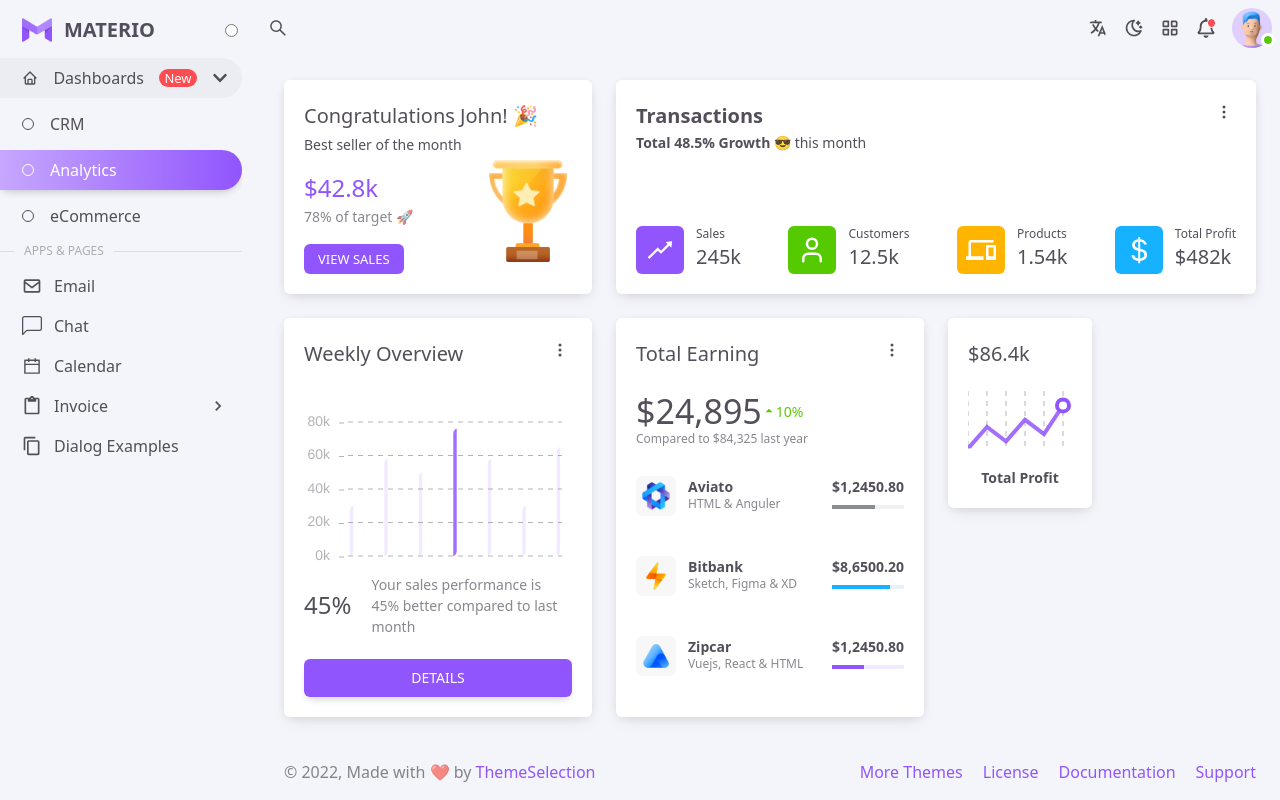
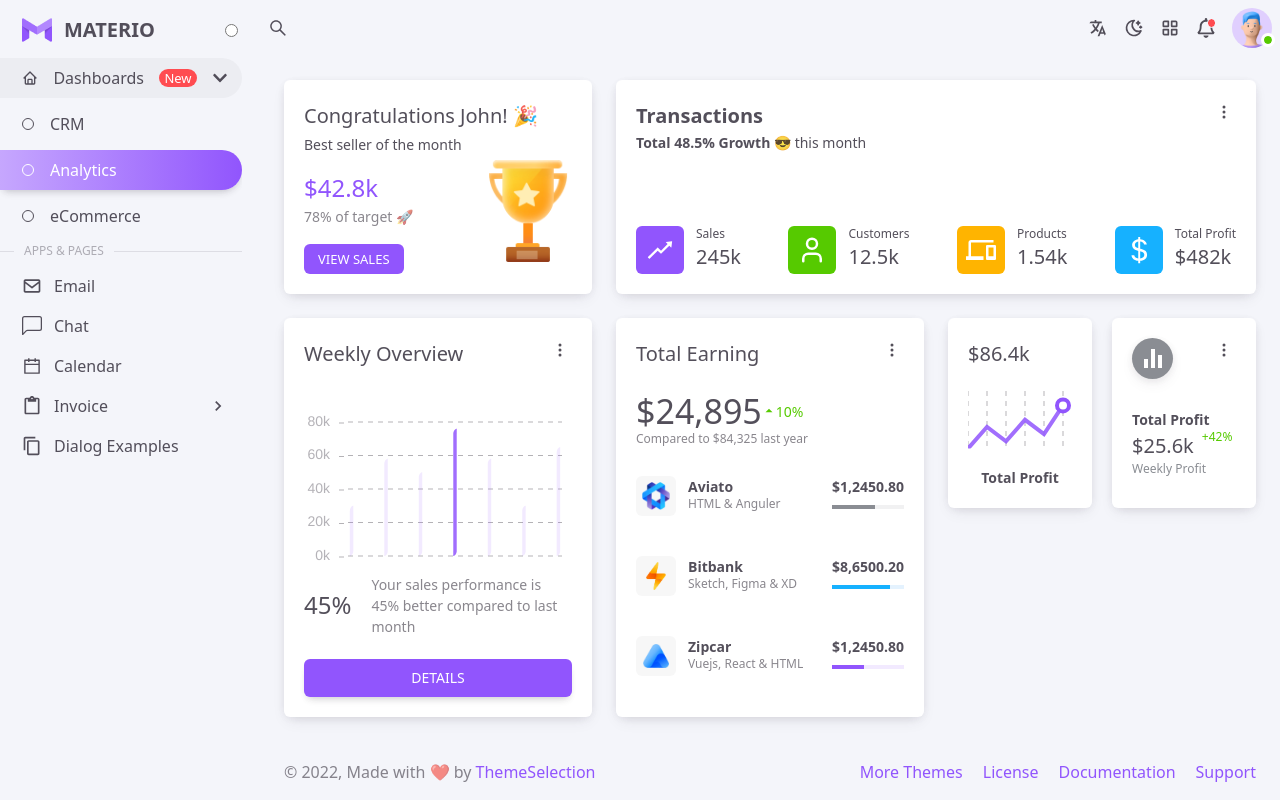
Before and after one commit to Ali503-7/Admin-Dashboard, a React (Vite) app: page / in a window 1280 px wide. Built offline with nearby package versions, Linux system fonts and the light colour scheme.

Commit message:
Group4 Box_2 is all done

```diff
--- a/src/pages/Analytics/Secendary/Group4/Primary/Group4.jsx
+++ b/src/pages/Analytics/Secendary/Group4/Primary/Group4.jsx
@@ -1,5 +1,6 @@
 import React from 'react'
 import Box_1 from '../Secandary/Box_1'
+import Box_2 from '../Secandary/Box_2'
 
 const Group4 = () => {
   return (
@@ -7,6 +8,8 @@ const Group4 = () => {
 
       <Box_1 />
 
+      <Box_2 />
+
     </div>
   )
 }
--- /dev/null
+++ b/src/pages/Analytics/Secendary/Group4/Secandary/Box_2.jsx
@@ -0,0 +1,31 @@
+import React from "react";
+import Dots from "../../../../../components/Geniral/Dots";
+import { RiBarChartFill } from "react-icons/ri";
+
+const Box_2 = () => {
+  return (
+    <div className="Box col-span-1 row-span-1 flex justify-between flex-col gap-4">
+      <Dots />
+      <div
+        className="flex justify-center items-center w-[41px] h-[41px] bg-Light-Main-Secondary dark:bg-Dark-Main-Secondary rounded-full shadow-Light_6 dark:shadow-Dark_6
+      "
+      >
+        <RiBarChartFill className="text-white text-2xl" />
+      </div>
+      <div className="py-3">
+        <p className="Body2 !font-semibold">Total Profit</p>
+        <div className="flex flex-row gap-2">
+          <span className="H6">$25.6k</span>
+          <span className="Caption text-Light-Main-Success dark:text-Dark-Main-Success">
+            +42%
+          </span>
+        </div>
+        <p className="Caption text-Light-Main-Secondary dark:text-Dark-Main-Secondary">
+          Weekly Profit
+        </p>
+      </div>
+    </div>
+  );
+};
+
+export default Box_2;
```
